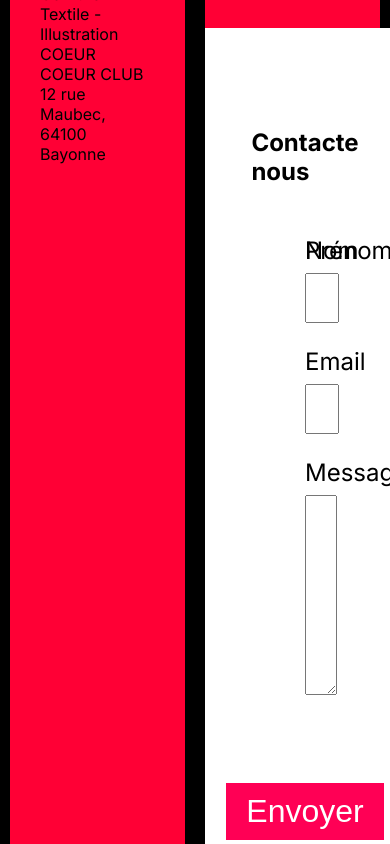
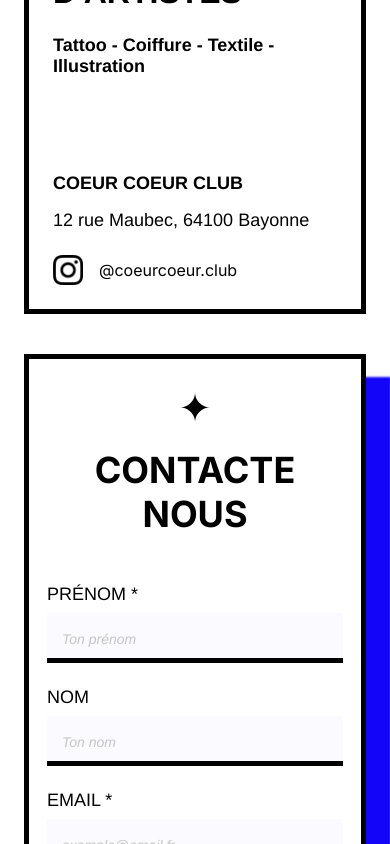
Before and after one commit to Klarice123/coeurcoeurclub-frontend, a Next.js app: page / in a window 390 px wide. Shown: the part 960-1804 px from the top of the page. Built offline with nearby package versions, Linux system fonts and the light colour scheme.

Commit message:
V1 terminée

```diff
--- a/components/ContactForm.module.css
+++ /dev/null
@@ -1,63 +0,0 @@
-.contactForm {
-  display: flex;
-  flex-direction: column;
-  align-items: center;
-  padding: 100px;
-  width: 70%;
-  margin: 0 auto;
-  background-color: white;
-  box-shadow: 20px 20px 2px 1px blue;
-}
-
-.contactForm h1 {
-  margin-bottom: 50px;
-  font-size: 24px;
-}
-
-.formGroup {
-  width: 100%;
-  margin-bottom: 24px;
-}
-
-.formGroup_nom {
-  display: flex;
-  flex-direction: row;
-  justify-content: space-between;
-  width: 100%;
-}
-
-.formGroup label {
-  display: block;
-  margin-bottom: 8px;
-  font-size: 24px;
-}
-
-.formGroup input,
-.formGroup textarea {
-  width: 100%;
-  padding: 15px;
-  font-size: 24px;
-}
-
-.formGroup textarea {
-  height: 200px;
-}
-
-.formGroup input {
-  height: 50px;
-}
-
-.button {
-  padding: 10px 20px;
-  font-size: 32px;
-  color: #fff;
-  background-color: #FF0055;
-  border: none;
-  cursor: pointer;
-  transition: background-color 0.3s;
-  margin-top: 60px;
-}
-
-.button:hover {
-  background-color: #E0004A;
-}
--- a/components/ContactForm.tsx
+++ b/components/ContactForm.tsx
@@ -1,5 +1,5 @@
 import React, { useState } from 'react';
-import styles from './ContactForm.module.css';
+import styles from '../styles/ContactForm.module.css';
 
 const ContactForm: React.FC = () => {
   const [formData, setFormData] = useState({
@@ -31,8 +31,7 @@ const ContactForm: React.FC = () => {
       });
 
       if (response.ok) {
-        setStatus('Message sent successfully!');
-        // Afficher pop in pour dire message envoyé
+        setStatus('Message envoyé!');
         setFormData({
           firstName: '',
           lastName: '',
@@ -49,49 +48,57 @@ const ContactForm: React.FC = () => {
 
   return (
     <form className={styles.contactForm} onSubmit={handleSubmit}>
-      <h1>Contacte nous</h1>
+      <p className={styles.picto}>✦</p>
+      <h1 className={styles.titre}>CONTACTE NOUS</h1>
       <div className={styles.formGroup_nom}>
-        <div className={styles.formGroup}>
-          <label htmlFor="firstName">Prénom</label>
+        <div className={`${styles.formGroup} ${styles.prenom}`}>
+          <label htmlFor="firstName">PRÉNOM *</label>
           <input
             type="text"
             id="firstName"
             name="firstName"
             value={formData.firstName}
             onChange={handleChange}
+            placeholder="Ton prénom"
+            required
           />
         </div>
         <div className={styles.formGroup}>
-          <label htmlFor="lastName">Nom</label>
+          <label htmlFor="lastName">NOM</label>
           <input
             type="text"
             id="lastName"
             name="lastName"
             value={formData.lastName}
             onChange={handleChange}
+            placeholder="Ton nom"
           />
         </div>
       </div>
       <div className={styles.formGroup}>
-        <label htmlFor="email">Email</label>
+        <label htmlFor="email">EMAIL *</label>
         <input
           type="email"
           id="email"
           name="email"
           value={formData.email}
           onChange={handleChange}
+          placeholder="exemple@email.fr"
+          required
         />
       </div>
       <div className={styles.formGroup}>
-        <label htmlFor="message">Message</label>
+        <label htmlFor="message">MESSAGE *</label>
         <textarea
           id="message"
           name="message"
           value={formData.message}
           onChange={handleChange}
+          placeholder="Ecris ton message ici..."
+          required
         />
       </div>
-      <button className={styles.button} type="submit">Envoyer</button>
+      <button className={styles.button} type="submit">ENVOYER</button>
       {status && <p>{status}</p>}
     </form>
   );
--- a/pages/api/contact.ts
+++ b/pages/api/contact.ts
@@ -31,10 +31,10 @@ const handler = async (req: NextApiRequest, res: NextApiResponse) => {
 
     try {
       await transporter.sendMail(mailOptions);
-      res.status(200).json({ message: 'Message sent successfully' });
+      res.status(200).json({ message: 'Message envoyé !' });
     } catch (error) {
       console.error(error);
-      res.status(500).json({ message: 'Error sending message' });
+      res.status(500).json({ message: 'Une erreur est survenue en envoyant le message' });
     }
 
   } else {
--- a/pages/index.tsx
+++ b/pages/index.tsx
@@ -30,13 +30,33 @@ export default function Home() {
           </section>
         </section>
         <section className={`${styles.below_the_fold}`}>
-          <div className={`${styles.bloc_adresse}`}>
-              <p>RÉSIDENCE D'ARTISTES</p>
-              <p>Tattoo - Coiffure - Textile - Illustration</p>
-            <div className={`${styles.adresse}`}>
-              <p>COEUR COEUR CLUB</p>
-              <p>12 rue Maubec, 64100 Bayonne</p>
-            </div>
+          <div className={`${styles.bloc_gauche}`}>
+              <div className={`${styles.titre_container}`}>
+                  <h1 className={`${styles.h1}`}>
+                    RÉSIDENCE D'ARTISTES
+                  </h1>
+                  <p className={`${styles.font_m}`}>
+                    Tattoo - Coiffure - Textile - Illustration
+                  </p>
+              </div>
+              <div className={`${styles.coordonnees}`}>
+                <p className={`${styles.font_m}`}>
+                  COEUR COEUR CLUB
+                </p>
+                <p className={`${styles.font_r}`}>
+                  12 rue Maubec, 64100 Bayonne
+                </p>
+                <div className={`${styles.instagram_container}`}>
+                  <img
+                    src={"/images/instagram.png"}
+                    alt={"logo instagram"}
+                    className={`${styles.image_instagram}`}
+                  />
+                  <a href="https://www.instagram.com/coeurcoeur.club/" target="_blank">
+                    <p className={`${styles.intagram_link}`}>@coeurcoeur.club</p>
+                  </a>
+                </div>
+              </div>
           </div>
           <div className={`${styles.bloc_contact}`}>
           <ContactForm/>
--- a/styles/Contact.module.css
+++ /dev/null
@@ -1,34 +0,0 @@
-.main {
-    display: flex;
-    flex-direction: column;
-    min-width: 800px;
-    min-height: 100%;
-}
-
-.form {
-    display: flex;
-    flex-direction: column;
-    width: 100%;
-}
-
-.input {
-    flex: 1;
-    border-color: lightgrey;
-    min-width: 100%;
-    min-height: 100%;
-}
-
-.input_group {
-    flex: 1;
-    display: flex;
-    flex-direction: column;
-    min-width: 100%;
-    margin-right: 16px;
-}
-
-.input_prenom_nom {
-    width: 100%;
-    display: flex;
-    flex-direction: row;
-    justify-content: space-between;
-}
--- /dev/null
+++ b/styles/ContactForm.module.css
@@ -0,0 +1,185 @@
+.contactForm {
+  display: flex;
+  flex-direction: column;
+  align-items: center;
+  padding: 32px 48px 32px 48px;
+  width: 100%;
+  margin: 0;
+  background-color: white;
+  box-shadow: 24px 24px 2px 1px #1306F8;
+  border: 5px black solid;
+}
+
+.picto {
+  font-size: 40px;
+  margin-bottom: 16px;
+}
+
+.contactForm h1 {
+  margin-bottom: 48px;
+  font-size: 36px;
+}
+
+.formGroup {
+  width: 100%;
+  margin-bottom: 24px;
+}
+
+.prenom {
+  margin-right: 24px;
+}
+
+.formGroup_nom {
+  display: flex;
+  flex-direction: row;
+  justify-content: space-between;
+  width: 100%;
+}
+
+.formGroup label {
+  display: block;
+  margin-bottom: 8px;
+  font-size: 12px;
+  font-family: Helvetica, Arial, sans-serif;
+}
+
+.formGroup input,
+.formGroup textarea {
+  width: 100%;
+  padding: 15px;
+  font-size: 24px;
+  background-color: #1306F805;
+  border: none;
+  border-bottom: solid 5px black;
+  font-family: Helvetica, Arial, sans-serif;
+}
+
+.formGroup input::placeholder, .formGroup textarea::placeholder {
+  font-style: italic;
+  color: #C5C5C5;
+  font-family: Helvetica, Arial, sans-serif;
+  font-size: 14px;
+}
+
+.formGroup textarea {
+  height: 150px;
+}
+
+.formGroup input {
+  height: 50px;
+}
+
+.button {
+  font-family: Helvetica, Arial, sans-serif;
+  font-weight: 500;
+  padding: 18px;
+  font-size: 20px;
+  color: #fff;
+  background-color:  black;
+  border: none;
+  cursor: pointer;
+  transition: background-color 0.3s;
+  width: 100%;
+}
+
+.button:hover {
+  background-color: #1306F8
+}
+
+.titre {
+  text-align: center;
+}
+
+/* Mobile */
+@media (max-width: 700px) {
+
+  .contactForm {
+    display: flex;
+    flex-direction: column;
+    align-items: center;
+    padding: 24px 18px 24px 18px;
+    width: 100%;
+    margin: 0;
+    background-color: white;
+    box-shadow: 24px 24px 2px 1px #1306F8;
+    border: 5px black solid;
+  }
+
+  .picto {
+    font-size: 40px;
+    margin-bottom: 16px;
+  }
+
+  .contactForm h1 {
+    margin-bottom: 48px;
+    font-size: 36px;
+  }
+
+  .formGroup {
+    width: 100%;
+    margin-bottom: 24px;
+  }
+
+  .prenom {
+    margin-right: 24px;
+  }
+
+  .formGroup_nom {
+    display: flex;
+    flex-direction: column;
+    justify-content: space-between;
+    width: 100%;
+  }
+
+  .formGroup label {
+    display: block;
+    margin-bottom: 8px;
+    font-size: 18px;
+    font-family: Helvetica, Arial, sans-serif;
+  }
+
+  .formGroup input,
+  .formGroup textarea {
+    width: 100%;
+    padding: 15px;
+    font-size: 24px;
+    background-color: #1306F805;
+    border: none;
+    border-bottom: solid 5px black;
+    font-family: Helvetica, Arial, sans-serif;
+  }
+
+  .formGroup input::placeholder, .formGroup textarea::placeholder {
+    font-style: italic;
+    color: #C5C5C5;
+    font-family: Helvetica, Arial, sans-serif;
+    font-size: 14px;
+  }
+
+  .formGroup textarea {
+    height: 200px;
+  }
+
+  .formGroup input {
+    height: 50px;
+  }
+
+  .button {
+    font-family: Helvetica, Arial, sans-serif;
+    font-weight: 500;
+    padding: 18px;
+    font-size: 20px;
+    color: #fff;
+    background-color:  black;
+    border: none;
+    cursor: pointer;
+    transition: background-color 0.3s;
+    margin-top: 24px;
+    width: 100%;
+    margin-bottom: 8px;
+  }
+
+  .titre {
+    text-align: center;
+  }
+}
--- a/styles/Home.module.css
+++ b/styles/Home.module.css
@@ -16,46 +16,6 @@
   height: 100vh;
   width: 100vw;
   background-color: white;
-}
-
-.below_the_fold {
-  display: flex;
-  flex-direction: row;
-  width: 100vw;
-  height: 1200px;
-  background-color: #FF0035;
-}
-
-.bloc_adresse {
-  display: flex;
-  flex-direction: column;
-  padding: 30px;
-  border: 10px solid black;
-  width: 50%;
-  height: 100%;
-  box-sizing: border-box;
-}
-
-.adresse {
-  display: flex;
-  flex-direction: column;
-}
-
-.bloc_contact {
-  display: flex;
-  flex-direction: column;
-  border: 10px solid black;
-  width: 50%;
-  height: 100%;
-  box-sizing: border-box;
-  align-items: center;
-  justify-content: center;
-}
-
-.image-container {
-  position: relative;
-  width: 50%;
-  height: 50%;
 }
 
 .image {
@@ -78,6 +38,96 @@
   max-height: 50%;
 }
 
+.image-container {
+  position: relative;
+  width: 50%;
+  height: 50%;
+}
+
+.below_the_fold {
+  display: flex;
+  flex-direction: row;
+  width: 100vw;
+  height: 930px;
+  padding: 64px;
+}
+
+.bloc_gauche {
+  display: flex;
+  flex-direction: column;
+  padding: 52px;
+  border: 5px solid black;
+  border-right: none;
+  width: 50%;
+  height: 100%;
+  box-sizing: border-box;
+  justify-content: space-between;
+}
+
+.coordonnees {
+  display: flex;
+  flex-direction: column;
+}
+
+.bloc_contact {
+  display: flex;
+  flex-direction: column;
+  border: 5px solid black;
+  border-left: none;
+  width: 50%;
+  align-items: center;
+  justify-content: center;
+  padding: 52px;
+  padding-left: 0;
+}
+
+.image_instagram {
+  width: 30px;
+  height: auto;
+  margin-right: 16px;
+}
+
+.instagram_container {
+  display: flex;
+  flex-direction: row;
+  align-items: center;
+}
+
+.h1 {
+  font-family: Helvetica, Arial, sans-serif;
+  font-size: 48px;
+  font-style: normal;
+  font-weight: 900;
+  margin-bottom: 24px;
+}
+
+.font_m {
+  font-family: Helvetica, Arial, sans-serif;
+  font-size: 24px;
+  font-style: normal;
+  font-weight: 700;
+  margin-bottom: 16px;
+}
+
+.titre_container {
+  display: flex;
+  flex-direction: column;
+}
+
+.font_r {
+  font-family: Helvetica, Arial, sans-serif;
+  font-size: 24px;
+  font-style: normal;
+  font-weight: 500;
+  margin-bottom: 24px;
+}
+
+.instagram_link {
+  font-size: 24px;
+  font-style: normal;
+  font-weight: 700;
+}
+
 /* Enable hover only on non-touch devices */
 @media (hover: hover) and (pointer: fine) {
 
@@ -93,6 +143,31 @@
 
 /* Mobile */
 @media (max-width: 700px) {
+
+  .above_the_fold {
+    display: flex;
+    flex-direction: column;
+    justify-content: space-between;
+    align-items: center;
+    padding: 6rem;
+    height: 100vh;
+    width: 100vw;
+    background-color: white;
+  }
+
+  .image-container {
+    position: relative;
+    width: 50%;
+    height: 50%;
+  }
+
+  .image {
+    position: absolute;
+    top: 50%;
+    left: 50%;
+    transform: translate(-50%, -50%);
+  }
+
   .coeur {
     max-width: 90%;
     max-height: 45%;
@@ -104,6 +179,91 @@
     z-index: 2;
     max-width: 70%;
     max-height: 40%;
+  }
+
+  .below_the_fold {
+    display: flex;
+    flex-direction: column;
+    width: 100vw;
+    padding: 24px;
+    justify-content: space-between;
+    height: 100%;
+  }
+
+  .bloc_gauche {
+    display: flex;
+    flex-direction: column;
+    padding: 24px;
+    border: 5px solid black;
+    width: 100%;
+    box-sizing: border-box;
+    justify-content: space-between;
+  }
+
+  .coordonnees {
+    display: flex;
+    flex-direction: column;
+  }
+
+  .bloc_contact {
+    display: flex;
+    flex-direction: column;
+    border: none;
+    width: 100%;
+    height: 100%;
+    align-items: center;
+    justify-content: center;
+    padding-top: 40px;
+    padding-bottom: 80px;
+    padding-right: 0px;
+  }
+
+  .image_instagram {
+    width: 30px;
+    height: auto;
+    margin-right: 16px;
+  }
+
+  .instagram_container {
+    display: flex;
+    flex-direction: row;
+    align-items: center;
+  }
+
+  .h1 {
+    font-family: Helvetica, Arial, sans-serif;
+    font-size: 32px;
+    font-style: normal;
+    font-weight: 900;
+    margin-bottom: 24px;
+  }
+
+  .font_m {
+    font-family: Helvetica, Arial, sans-serif;
+    font-size: 18px;
+    font-style: normal;
+    font-weight: 700;
+    margin-bottom: 16px;
+  }
+
+  .titre_container {
+    display: flex;
+    flex-direction: column;
+    margin-bottom: 80px;
+  }
+
+  .font_r {
+    font-family: Helvetica, Arial, sans-serif;
+    font-size: 18px;
+    font-style: normal;
+    font-weight: 500;
+    margin-bottom: 24px;
+  }
+
+  .instagram_link {
+    font-size: 24px;
+    font-style: normal;
+    font-weight: 700;
   }
 }
 
```
Also changed, not shown: public/images/instagram.png (added).
